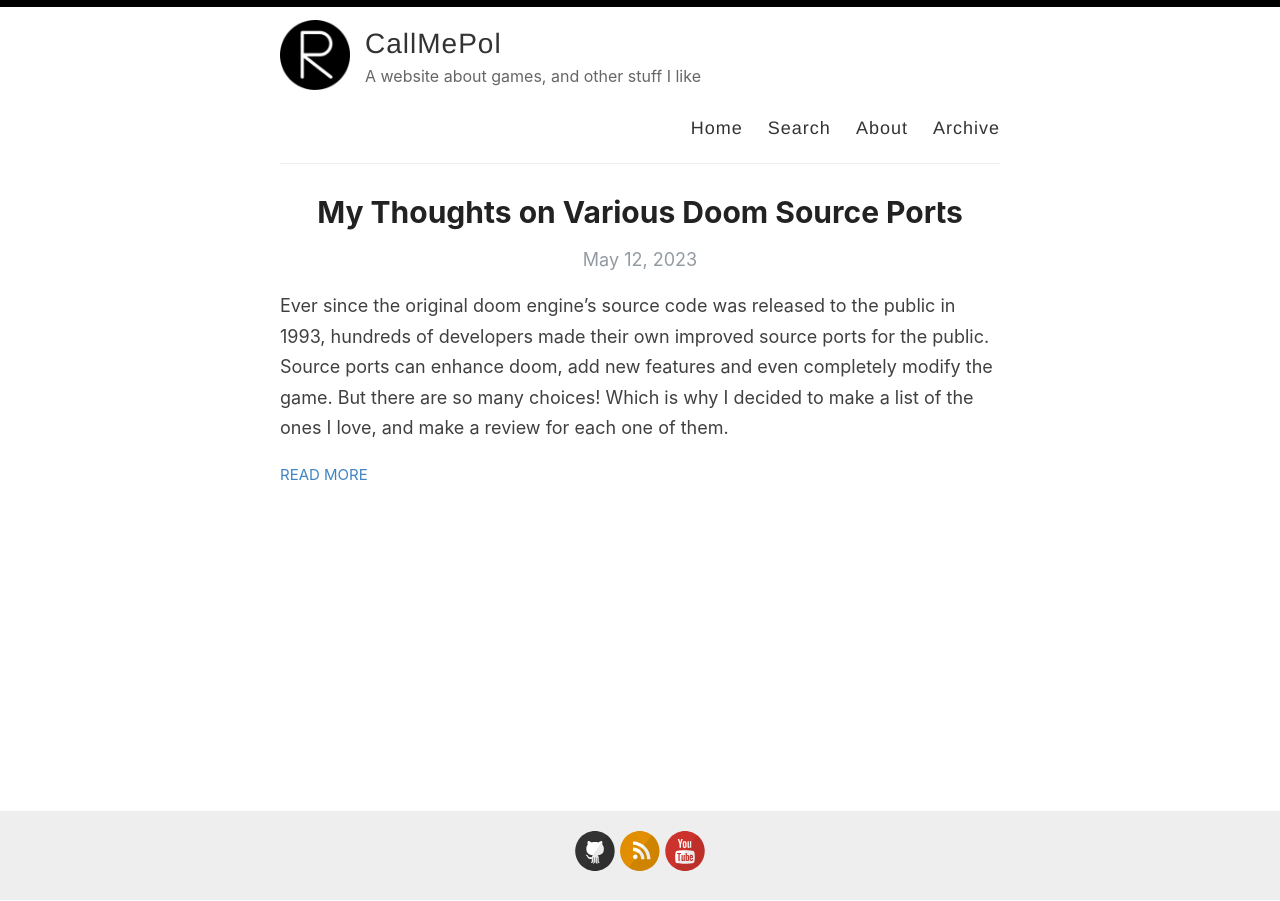
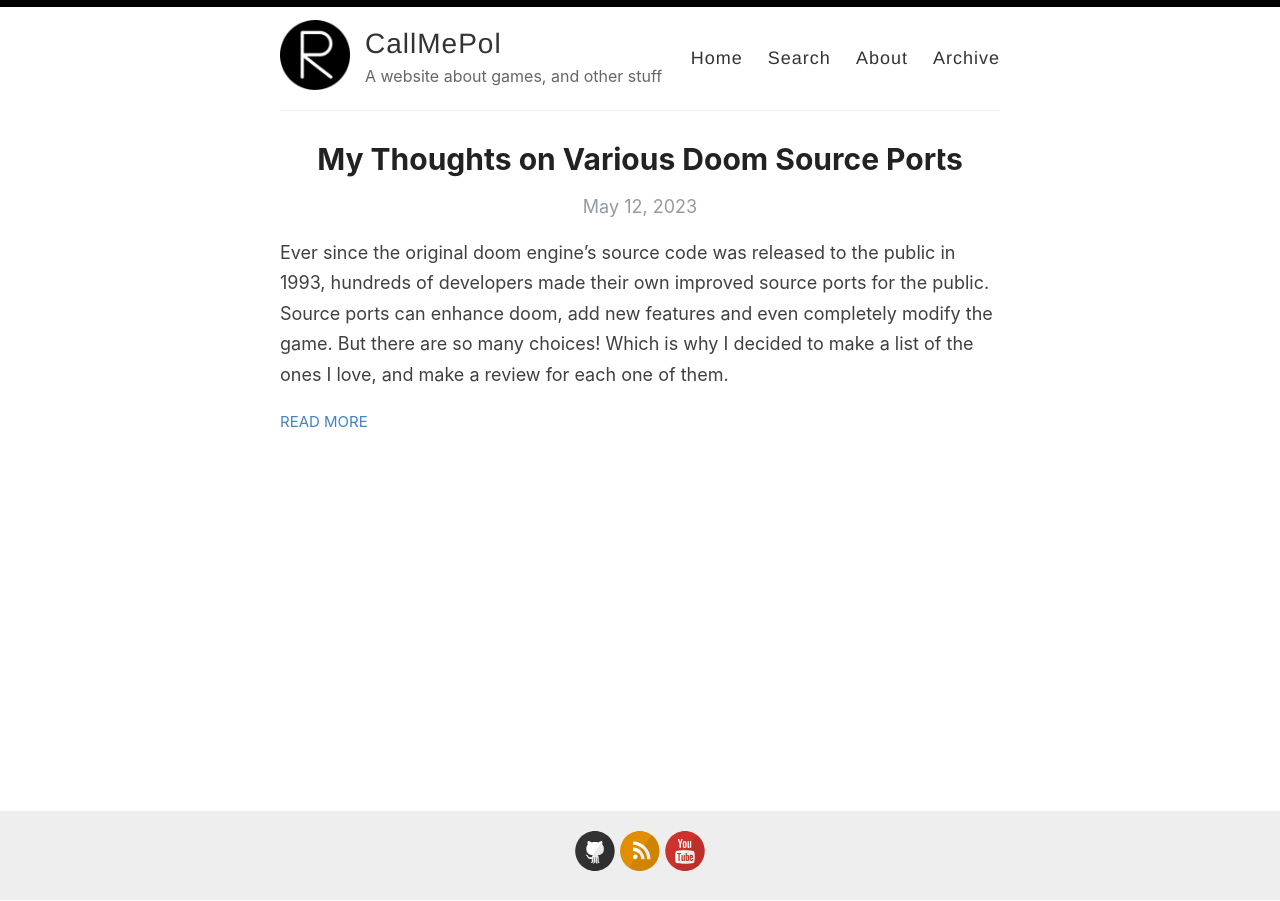
Before and after one commit to poleve540/CallMePol, a Jekyll site: the page built from index.html, in a window 1280 px wide. Built offline with Jekyll 4.4.1, drawn with Linux system fonts in a browser that asks for light colours; the list of posts is cut into pages by our own code.

Commit message:
Update _config.yml

```diff
--- a/_config.yml
+++ b/_config.yml
@@ -9,7 +9,7 @@ name: CallMePol
 author: CallMePol
 
 # Short bio or description (displayed in the header)
-description: A website about games, and other stuff I like
+description: A website about games, and other stuff
 
 # URL of your avatar or profile pic (you could use your GitHub profile pic)
 avatar: /images/reverie.png
```
